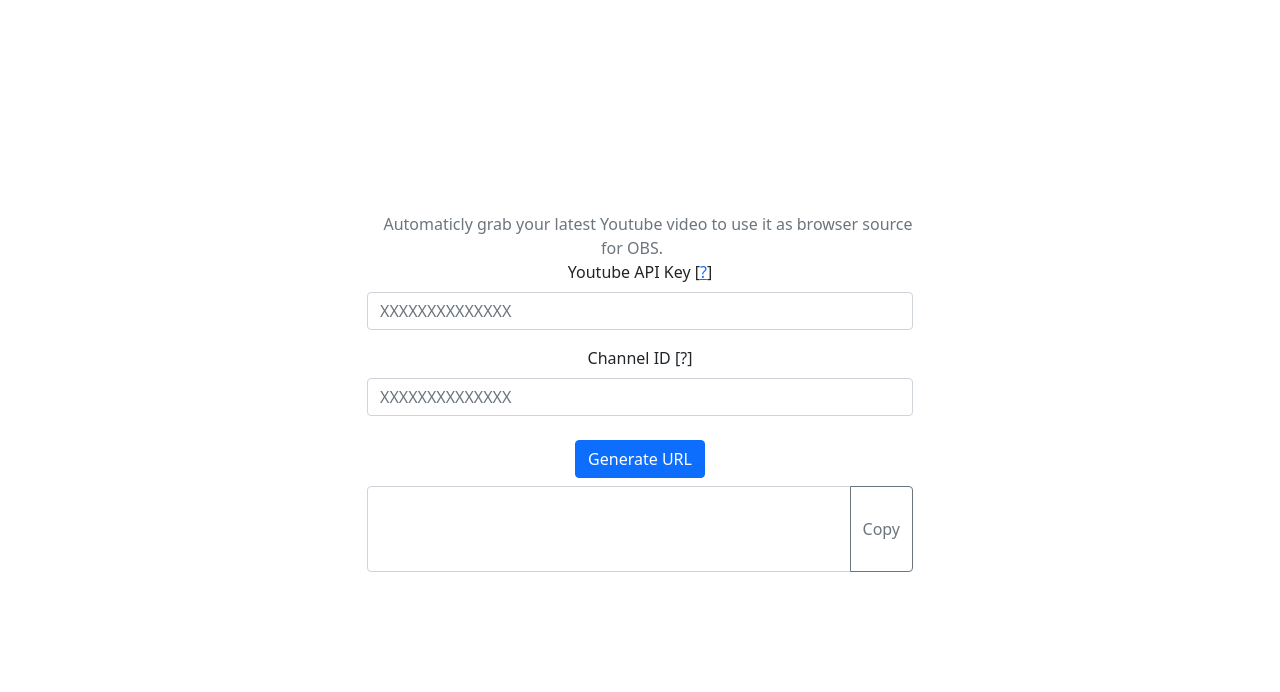
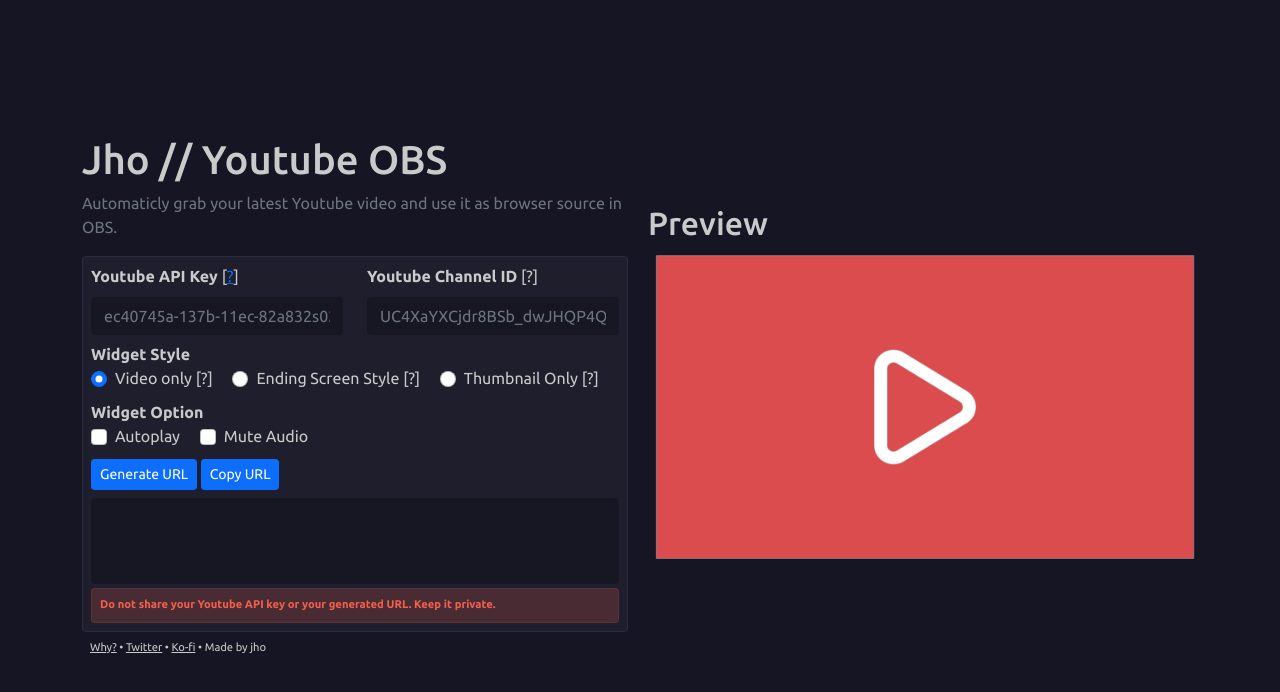
Before and after one commit to jhoooooo/youtube, a plain HTML site: page index.html in a window 1280 px wide. Drawn offline with nearby package versions, Linux system fonts and the light colour scheme; some packages are replaced by stand-ins of ours; a script that the page names is missing.

Commit message:
First release.

```diff
--- /dev/null
+++ b/files/script.js
@@ -0,0 +1,51 @@
+var tooltipTriggerList = [].slice.call(document.querySelectorAll('[data-bs-toggle="tooltip"]'))
+var tooltipList = tooltipTriggerList.map(function (tooltipTriggerEl) {
+    return new bootstrap.Tooltip(tooltipTriggerEl)
+})
+
+new ClipboardJS('.btn');
+
+// Generate Browser Source URL
+
+function generator() {
+    let autoplayId = 0;
+    let muteId = 0;
+    var apiInput = document.getElementById('input1').value;
+    var channelInput = document.getElementById('input2').value;
+    const browserurl = 'https://jhoooooo.github.io/youtube/'
+    var result;
+
+    if (apiInput == "") {
+        alert("API Key must be filled out");
+        return false;
+    }
+    if (channelInput == "") {
+        alert("Channel ID must be filled out");
+        return false;
+    }
+
+    var radioChecker = document.getElementsByName('styleoption');
+    for (i = 0; i < radioChecker.length; i++) {
+        if (radioChecker[i].checked)
+            var radioValue = radioChecker[i].value;
+    }
+
+    if (document.querySelector('#inlineCheckbox1:checked') !== null) {
+        autoplayId = 1
+    }
+    if (document.querySelector('#inlineCheckbox2:checked') !== null) {
+        muteId = 1
+    }
+
+    result = browserurl + radioValue + '?key=' + apiInput + '&channelId=' + channelInput + '&autoplay=' + autoplayId + '&mute=' + muteId;
+
+    document.getElementById('result').innerHTML = result;
+    console.log(result);
+}
+
+const imgSrc = ["images/Youtube-fullscreen.png", "images/Youtube-Ending.png", "images/Youtube-Thumbnail.png"];
+
+function imagePreview(number) {
+    var image = document.getElementById("img-preview");
+    image.src = imgSrc[number];
+}
--- /dev/null
+++ b/files/style.css
@@ -0,0 +1,58 @@
+@import url('https://fonts.googleapis.com/css2?family=Ubuntu:ital,wght@0,300;0,400;0,500;0,700;1,300;1,400;1,500;1,700&display=swap');
+
+html,
+body {
+    height: 100%;
+    scroll-behavior: smooth;
+}
+
+body {
+    background-color: #151524;
+    font-family: "Ubuntu", Arial, sans-serif;
+    font-size: 16px;
+    text-rendering: geometricPrecision;
+    -webkit-font-smoothing: antialiased;
+    -moz-osx-font-smoothing: grayscale;
+    color: #cacaca;
+}
+
+.bg-main {
+    background-color: #1e1e2d;
+    border: 1px solid #2b2b40;
+}
+
+#ending-screen {
+    background-color:#00000000;
+}
+
+/* form */
+
+.form-control {
+    box-shadow: none!important;
+}
+
+.form-control, .form-control.active, .form-control.focus, .form-control:active, .form-control:focus {
+    background-color: #171723;
+    border-color: #171723;
+    color: #92929f;
+    transition: color .2s ease,background-color .2s ease;
+}
+
+.alert-url {
+    padding: 0.5rem!important;
+    margin-bottom: 0rem!important;
+}
+
+.text-small {
+    font-size: 0.7rem;
+}
+
+.alert-danger {
+    background-color: #f25f4c33!important;
+    color: #f25f4c!important;
+    border: 1px solid #f25f4c20!important;
+}
+
+.footer a{
+    color: #cacaca;
+}
--- a/index.html
+++ b/index.html
@@ -4,13 +4,13 @@
     <meta charset="UTF-8">
     <meta http-equiv="X-UA-Compatible" content="IE=edge">
     <meta name="viewport" content="width=device-width, initial-scale=1.0">
-    <title>Jho / Youtube OBS</title>
+    <title>Jho // Youtube OBS</title>
 
     <!-- Bootstrap CSS -->
     <link href="https://cdn.jsdelivr.net/npm/bootstrap@5.0.2/dist/css/bootstrap.min.css" rel="stylesheet" integrity="sha384-EVSTQN3/azprG1Anm3QDgpJLIm9Nao0Yz1ztcQTwFspd3yD65VohhpuuCOmLASjC" crossorigin="anonymous" />
     <link rel="stylesheet" href="https://cdn.jsdelivr.net/npm/bootstrap-icons@1.5.0/font/bootstrap-icons.css" />
     <!-- My CSS -->
-    <link rel="stylesheet" href="style.css">
+    <link rel="stylesheet" href="files/style.css">
 </head>
 
 <body>
@@ -19,27 +19,93 @@
     <section id="ending-screen">
         <div class="d-flex flex-column min-vh-100 bg-black-50 pt-10 pt-md-8 pb-7 pb-md-0">
             <div class="container my-auto">
-                <div class="row justify-content-center">
-                    <div class="col-md-6 text-center">
-                        <span class="text-muted m-3">Automaticly grab your latest Youtube video to use it as browser source for OBS.</span>
+                <div class="row justify-content-center align-items-center">
+                    <div class="col-lg-6">
+                        <div class="description mb-3">
+                            <h1 class="title">Jho // Youtube OBS</h1>
+                            <span class="text-muted">Automaticly grab your latest Youtube video and use it as browser source in OBS.</span>
+                        </div>
                         <div>
-                            <div class="mb-3">
-                                <label for="input1" class="form-label"  name="input1">Youtube API Key <span data-bs-toggle="tooltip" data-bs-placement="right" title="How to get Youtube API">[<a href="https://blog.hubspot.com/website/how-to-get-youtube-api-key" target="_blank">?</a>]</span></label>
-                                <input type="text" class="form-control" id="input1" placeholder="XXXXXXXXXXXXXX">
+                            <div class="p-2 bg-main rounded">
+                                <div class="row mb-2">
+                                    <div class="col">
+                                        <label for="input1" class="form-label" name="input1"><strong>Youtube API Key </strong><span data-bs-toggle="tooltip" data-bs-placement="right" title="How to get Youtube API">[<a href="https://blog.hubspot.com/website/how-to-get-youtube-api-key" target="_blank">?</a>]</span></label>
+                                        <input type="text" class="form-control" id="input1" placeholder="ec40745a-137b-11ec-82a832s0242ac1">
+                                    </div>
+                                    <div class="col">
+                                        <label for="input2" class="form-label" name="input2"><strong>Youtube Channel ID </strong><span data-bs-toggle="tooltip" data-bs-placement="right" title="Youtube >
+                                Settings > Advanced settings > channel ID">[?]</span></label>
+
+                                        <input type="text" class="form-control" id="input2" placeholder="UC4XaYXCjdr8BSb_dwJHQP4Q">
+                                    </div>
+                                </div>
+                                <div class="widget-style mb-2">
+                                    <label class="label d-block"><strong>Widget Style</strong></label>
+                                    <div class="form-check form-check-inline">
+                                        <input class="form-check-input" type="radio" name="styleoption" id="inlineRadio1" value="fullscreen" onclick="imagePreview(0)" checked>
+                                        <label class="form-check-label" for="inlineRadio1">Video only <span data-bs-toggle="tooltip" data-bs-placement="right" title="Size (Height: 360px,
+                                            Width: 640px)">[?]</span> </label>
+                                    </div>
+                                    <div class="form-check form-check-inline">
+                                        <input class="form-check-input" type="radio" name="styleoption" id="inlineRadio2" value="ending" onclick="imagePreview(1)">
+                                        <label class="form-check-label" for="inlineRadio2">Ending Screen Style <span data-bs-toggle="tooltip" data-bs-placement="right" title="Size (Height: 1280px,
+                                            Width: 720px)">[?]</span></label>
+                                    </div>
+                                    <div class="form-check form-check-inline">
+                                        <input class="form-check-input" type="radio" name="styleoption" id="inlineRadio3" value="thumbnail" onclick="imagePreview(2)">
+                                        <label class="form-check-label" for="inlineRadio3">Thumbnail Only <span data-bs-toggle="tooltip" data-bs-placement="right" title="Size (Height: 360px,
+                                            Width: 640px)">[?]</span></label>
+                                    </div>
+                                </div>
+                                <div class="wisget-option mb-2">
+                                    <label class="label d-block"><strong>Widget Option</strong></label>
+                                    <div class="form-check form-check-inline">
+                                        <input class="form-check-input" type="checkbox" id="inlineCheckbox1" value="option1"">
+                                        <label class=" form-check-label" for="inlineCheckbox1">Autoplay</label>
+                                    </div>
+                                    <div class="form-check form-check-inline">
+                                        <input class="form-check-input" type="checkbox" id="inlineCheckbox2" value="option2"">
+                                        <label class=" form-check-label" for="inlineCheckbox2">Mute Audio</label>
+                                    </div>
+                                </div>
+                                <div class="mb-2">
+                                    <button type="button" class="btn btn-primary btn-sm" onClick="generator()">Generate URL</button>
+                                    <button class="btn btn-primary btn-sm" type="button" data-clipboard-action="copy" data-clipboard-target="#result">Copy URL</button>
+                                </div>
+                                <div class="result-box mb-1">
+                                    <textarea class="form-control" id="result" name="result" rows="3" style="resize: none;"></textarea>
+                                </div>
+                                <div class="alert alert-danger alert-url text-small" role="alert">
+                                    <strong>Do not share your Youtube API key or your generated URL. Keep it private.</strong>
+                                </div>
                             </div>
-                            <div class="mb-3">
-                                <label for="input2" class="form-label"  name="input2">Channel ID <span data-bs-toggle="tooltip" data-bs-placement="right" title="Youtube >
-                            Settings > Advanced settings > channel ID">[?]</span></label>
-                                <input type="text" class="form-control" id="input2" placeholder="XXXXXXXXXXXXXX">
-                            </div>
-                            <button type="button" class="btn btn-primary m-2" onClick="generator()">Generate URL</button>
-                                <div class="input-group mb-3">
-                                    <textarea class="form-control" id="result" name="result" rows="3" style="resize: none;"></textarea>
-                                    <button class="btn btn-outline-secondary" type="button" data-clipboard-action="copy" data-clipboard-target="#result">Copy</button>
-                                </div>
                         </div>
 
                     </div>
+                    <!-- Side 02 -->
+                    <div class="col-6 p-2">
+                        <h2>Preview</h2>
+                        <div class="h-100 text-center align-self-center my-auto" style="min-height; 800px:">
+                            <img id="img-preview" src="images/Youtube-fullscreen.png" class="img-fluid" alt="Widget Preview">
+                        </div>
+                    </div>
+                    <div class="modal fade" id="modal" tabindex="-1" aria-labelledby="Why?" aria-hidden="true">
+                        <div class="modal-dialog modal-dialog-centered">
+                            <div class="modal-content bg-dark">
+                                <div class="modal-header border-0">
+                                    <h5 class="modal-title" id="staticBackdropLabel">Why?</h5>
+                                    <button type="button" class="btn-close bg-light" data-bs-dismiss="modal" aria-label="Close"></button>
+                                </div>
+                                <div class="modal-body">
+                                    For you to promote your Youtube channel, usually at the end of your stream. The widget will automaticly grab your latest Youtube video. So that everytime you switch to your ending screen, your latest video will be shown. Similar to youtube videos, that have related videos at the end of the video.
+                                </div>
+                            </div>
+                        </div>
+                    </div>
+                </div>
+                <div class="footer text-small p-2">
+                    <span> <a href="#modal" rel="noopener noreferrer" data-bs-toggle="modal" data-bs-target="#modal">Why?</a>
+                        • <a href="https://twitter.com/JHOOOOOOOOOOOOQ" target="_blank" rel="noopener noreferrer">Twitter</a> • <a href="https://ko-fi.com/jhooo" target="_blank" rel="noopener noreferrer">Ko-fi</a> • Made by jho</span>
                 </div>
             </div>
         </div>
@@ -52,7 +118,7 @@
     <script src="https://cdn.jsdelivr.net/npm/bootstrap@5.0.2/dist/js/bootstrap.bundle.min.js" integrity="sha384-MrcW6ZMFYlzcLA8Nl+NtUVF0sA7MsXsP1UyJoMp4YLEuNSfAP+JcXn/tWtIaxVXM" crossorigin="anonymous"></script>
     <script src="https://cdnjs.cloudflare.com/ajax/libs/clipboard.js/2.0.0/clipboard.min.js"></script>
 
-    <script src="script.js"></script>
+    <script src="files/script.js"></script>
 </body>
 
 </html>
--- a/script.js
+++ /dev/null
@@ -1,27 +0,0 @@
-var tooltipTriggerList = [].slice.call(document.querySelectorAll('[data-bs-toggle="tooltip"]'))
-var tooltipList = tooltipTriggerList.map(function (tooltipTriggerEl) {
-    return new bootstrap.Tooltip(tooltipTriggerEl)
-})
-
-new ClipboardJS('.btn');
-
-// Generate Browser Source URL
-
-function generator() {
-    var apiInput = document.getElementById('input1').value;
-    var channelInput = document.getElementById('input2').value;
-    const browserurl = 'https://jhoooooo.github.io/youtube/output'
-    var result;
-    result = browserurl + '?key=' + apiInput + '&channelId=' + channelInput;
-
-    if (apiInput == "") {
-        alert("API Key must be filled out");
-        return false;
-    }
-    if (channelInput == "") {
-        alert("Channel ID must be filled out");
-        return false;
-    }
-    document.getElementById('result').innerHTML = result;
-    console.log(result);
-}
--- a/style.css
+++ /dev/null
@@ -1,5 +0,0 @@
-
-
-#ending-screen {
-    background-color:#00000000;
-}
```
Also changed, not shown: ending.html (added, +45 -0 lines), files/output-script.js (renamed from output-script.js, +20 -13 lines), files/thumbnail.js (added, +60 -0 lines), fullscreen.html (added, +56 -0 lines), thumbnail.html (renamed from output.html, +25 -14 lines), images/Youtube-Ending.png (added), images/Youtube-Thumbnail.png (added), images/Youtube-fullscreen.png (added), object/YT-Activities-API-obj.json (renamed from YT-Activities-API-obj.json), object/YT-Search-API-obj.json (renamed from YT-Search-API-obj.json).
